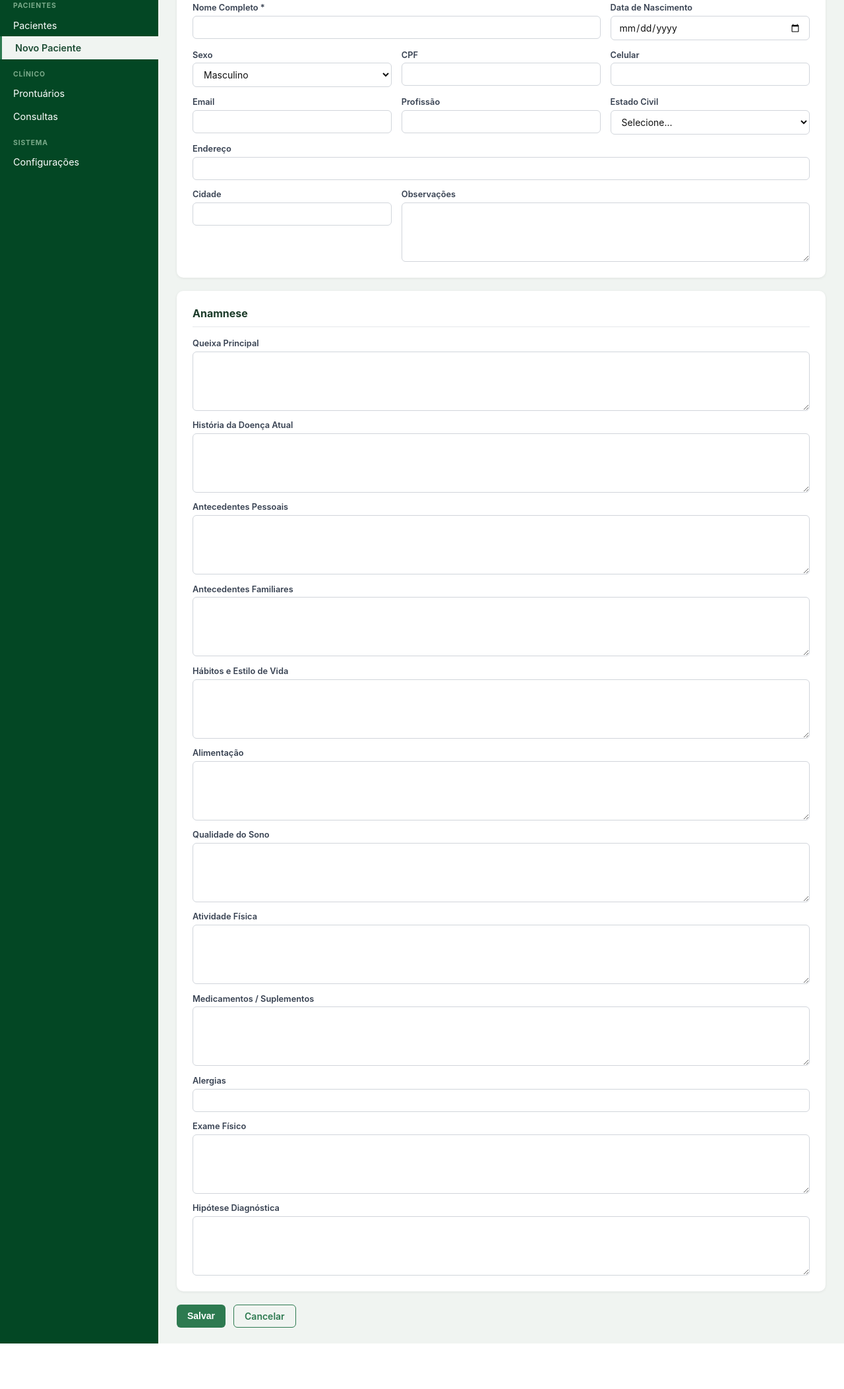
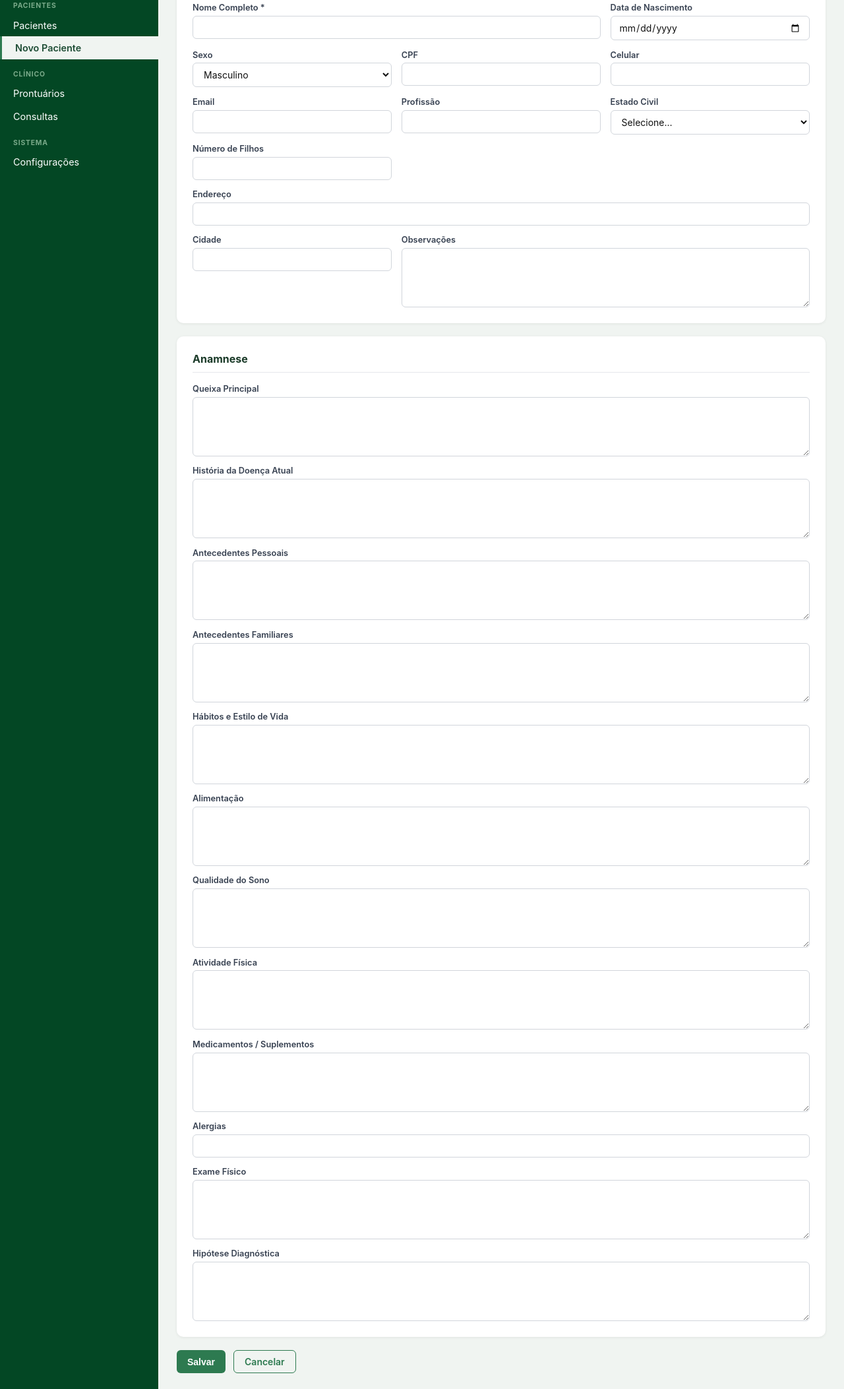
Before and after one commit to KallebySchultz/KlarbyteClinic, a PHP site: page /paciente_novo.php in a window 1280 px wide. Shown: the part 209-2315 px from the top of the page at 66% size. Before the commit the page ends 2246 px from the top, so only its background shows below. Run offline with PHP 8.4, Linux system fonts and the light colour scheme; data comes from the database, SQL or seed files in the repository.

Commit message:
feat: add patient age display and number of children field
Agent-Logs-Url: https://github.com/KallebySchultz/KlarbyteClinic/sessions/88bd08ab-1277-489c-8f75-498c77b7fe46

Co-authored-by: KallebySchultz <176775783+KallebySchultz@users.noreply.github.com>

```diff
--- a/database.sql
+++ b/database.sql
@@ -123,6 +123,7 @@ CREATE TABLE `pacientes` (
   `cep` varchar(10) DEFAULT NULL,
   `profissao` varchar(100) DEFAULT NULL,
   `estado_civil` varchar(50) DEFAULT NULL,
+  `numero_filhos` tinyint(3) UNSIGNED DEFAULT NULL,
   `sexo` varchar(20) DEFAULT NULL,
   `foto_path` varchar(255) DEFAULT NULL,
   `observacoes` text DEFAULT NULL,
@@ -135,8 +136,8 @@ CREATE TABLE `pacientes` (
 -- Extraindo dados da tabela `pacientes`
 --
 
-INSERT INTO `pacientes` (`id`, `nome`, `data_nascimento`, `cpf`, `rg`, `telefone`, `celular`, `email`, `endereco`, `cidade`, `estado`, `cep`, `profissao`, `estado_civil`, `sexo`, `foto_path`, `observacoes`, `ativo`, `created_at`, `updated_at`) VALUES
-(12, 'Kalleby da Silva Schultz', '2006-12-20', '05348848069', NULL, NULL, '51991242284', 'kallebyschultz@gmail.com', 'General Osório, 894', 'Venâncio Aires', NULL, NULL, 'Técnico em Informática', 'Solteiro(a)', 'M', NULL, 'teste', 1, '2026-04-01 18:55:30', '2026-04-01 18:55:30');
+INSERT INTO `pacientes` (`id`, `nome`, `data_nascimento`, `cpf`, `rg`, `telefone`, `celular`, `email`, `endereco`, `cidade`, `estado`, `cep`, `profissao`, `estado_civil`, `numero_filhos`, `sexo`, `foto_path`, `observacoes`, `ativo`, `created_at`, `updated_at`) VALUES
+(12, 'Kalleby da Silva Schultz', '2006-12-20', '05348848069', NULL, NULL, '51991242284', 'kallebyschultz@gmail.com', 'General Osório, 894', 'Venâncio Aires', NULL, NULL, 'Técnico em Informática', 'Solteiro(a)', NULL, 'M', NULL, 'teste', 1, '2026-04-01 18:55:30', '2026-04-01 18:55:30');
 
 -- --------------------------------------------------------
 
--- a/paciente_novo.php
+++ b/paciente_novo.php
@@ -40,6 +40,7 @@ if ($_SERVER['REQUEST_METHOD'] === 'POST') {
     $cidade       = trim($_POST['cidade'] ?? '');
     $profissao    = trim($_POST['profissao'] ?? '');
     $estadoCivil  = trim($_POST['estado_civil'] ?? '');
+    $numeroFilhos = $_POST['numero_filhos'] !== '' ? (int)$_POST['numero_filhos'] : null;
     $observacoes  = trim($_POST['observacoes'] ?? '');
 
     if (!$nome) {
@@ -52,19 +53,19 @@ if ($_SERVER['REQUEST_METHOD'] === 'POST') {
             if ($editing) {
                 $stmt = $db->prepare(
                     "UPDATE pacientes SET nome=?, data_nascimento=?, sexo=?, cpf=?, celular=?, email=?,
-                     endereco=?, cidade=?, profissao=?, estado_civil=?, observacoes=? WHERE id=?"
+                     endereco=?, cidade=?, profissao=?, estado_civil=?, numero_filhos=?, observacoes=? WHERE id=?"
                 );
                 $stmt->execute([$nome, $dataNasc ?: null, $sexo, $cpf, $celular, $email,
-                                $endereco, $cidade, $profissao, $estadoCivil, $observacoes, $id]);
+                                $endereco, $cidade, $profissao, $estadoCivil, $numeroFilhos, $observacoes, $id]);
                 $pacienteId = $id;
             } else {
                 $stmt = $db->prepare(
                     "INSERT INTO pacientes (nome, data_nascimento, sexo, cpf, celular, email,
-                     endereco, cidade, profissao, estado_civil, observacoes)
-                     VALUES (?,?,?,?,?,?,?,?,?,?,?)"
+                     endereco, cidade, profissao, estado_civil, numero_filhos, observacoes)
+                     VALUES (?,?,?,?,?,?,?,?,?,?,?,?)"
                 );
                 $stmt->execute([$nome, $dataNasc ?: null, $sexo, $cpf, $celular, $email,
-                                $endereco, $cidade, $profissao, $estadoCivil, $observacoes]);
+                                $endereco, $cidade, $profissao, $estadoCivil, $numeroFilhos, $observacoes]);
                 $pacienteId = $db->lastInsertId();
             }
 
@@ -190,6 +191,11 @@ include 'includes/header.php';
                 </select>
             </div>
 
+            <div class="form-group">
+                <label>Número de Filhos</label>
+                <input type="number" name="numero_filhos" min="0" value="<?= $paciente['numero_filhos'] ?? '' ?>">
+            </div>
+
             <div class="form-group col-span-3">
                 <label>Endereço</label>
                 <input type="text" name="endereco" value="<?= sanitize($paciente['endereco'] ?? '') ?>">
```
Also changed, not shown: paciente_ver.php (+10 -0 lines).
